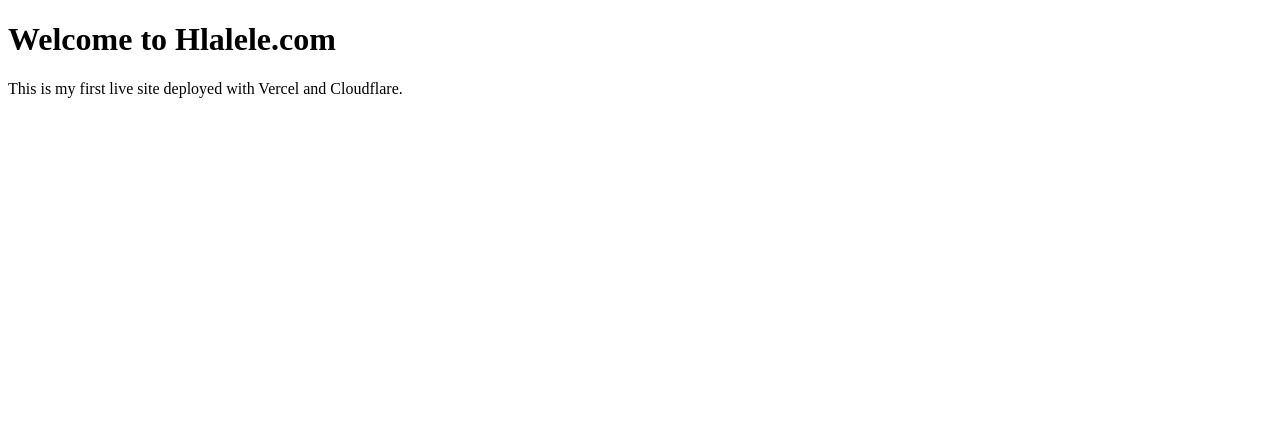
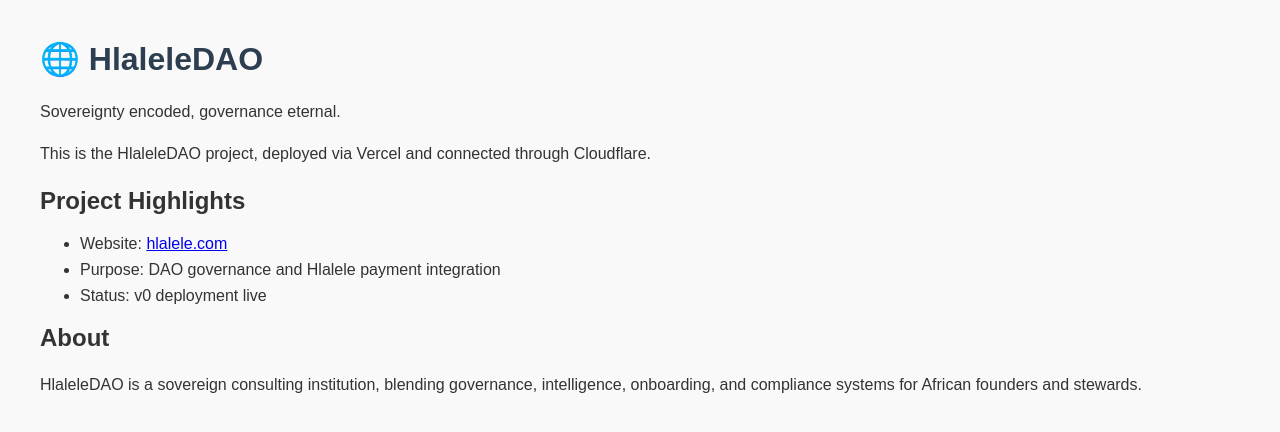
Before and after one commit to Sshlale/hlalele-site, a plain HTML site: page index.html in a window 1280 px wide. Drawn offline with Linux system fonts and the light colour scheme.

Commit message:
Update index.html for HlaleleDAO project
Updated the title and content to reflect the HlaleleDAO project, including new project highlights and an about section.

```diff
--- a/index.html
+++ b/index.html
@@ -2,10 +2,44 @@
 <html lang="en">
 <head>
   <meta charset="UTF-8">
-  <title>Hlalele</title>
+  <title>HlaleleDAO</title>
+  <style>
+    body {
+      font-family: Arial, sans-serif;
+      margin: 40px;
+      background: #f9f9f9;
+      color: #333;
+    }
+    h1 {
+      color: #2c3e50;
+    }
+    p {
+      line-height: 1.6;
+    }
+    ul {
+      margin-top: 20px;
+    }
+    li {
+      margin-bottom: 8px;
+    }
+  </style>
 </head>
 <body>
-  <h1>Welcome to Hlalele.com</h1>
-  <p>This is my first live site deployed with Vercel and Cloudflare.</p>
+  <h1>🌐 HlaleleDAO</h1>
+  <p>Sovereignty encoded, governance eternal.</p>
+  <p>This is the HlaleleDAO project, deployed via Vercel and connected through Cloudflare.</p>
+
+  <h2>Project Highlights</h2>
+  <ul>
+    <li>Website: <a href="https://hlalele.com">hlalele.com</a></li>
+    <li>Purpose: DAO governance and Hlalele payment integration</li>
+    <li>Status: v0 deployment live</li>
+  </ul>
+
+  <h2>About</h2>
+  <p>
+    HlaleleDAO is a sovereign consulting institution, blending governance, intelligence,
+    onboarding, and compliance systems for African founders and stewards.
+  </p>
 </body>
 </html>
```
